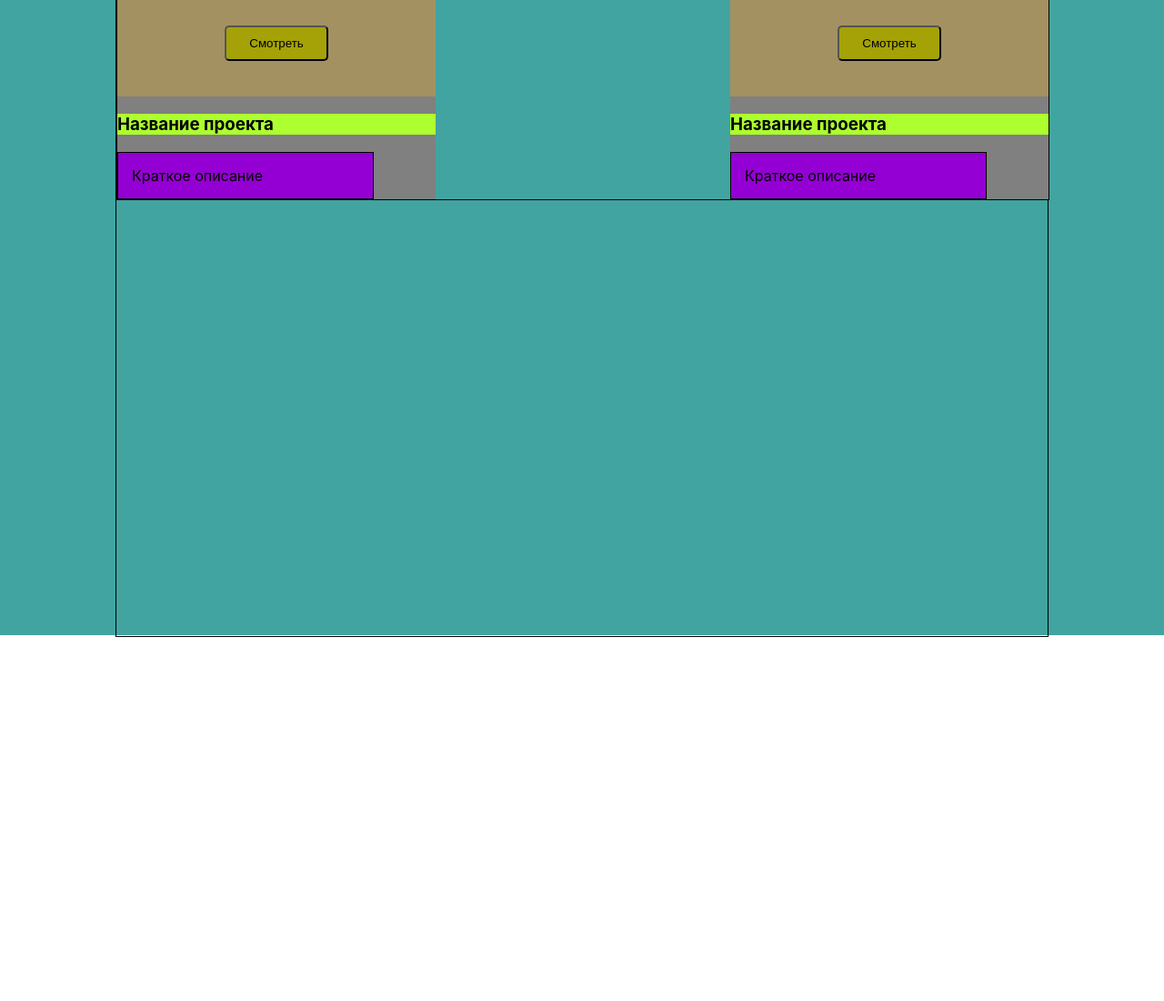
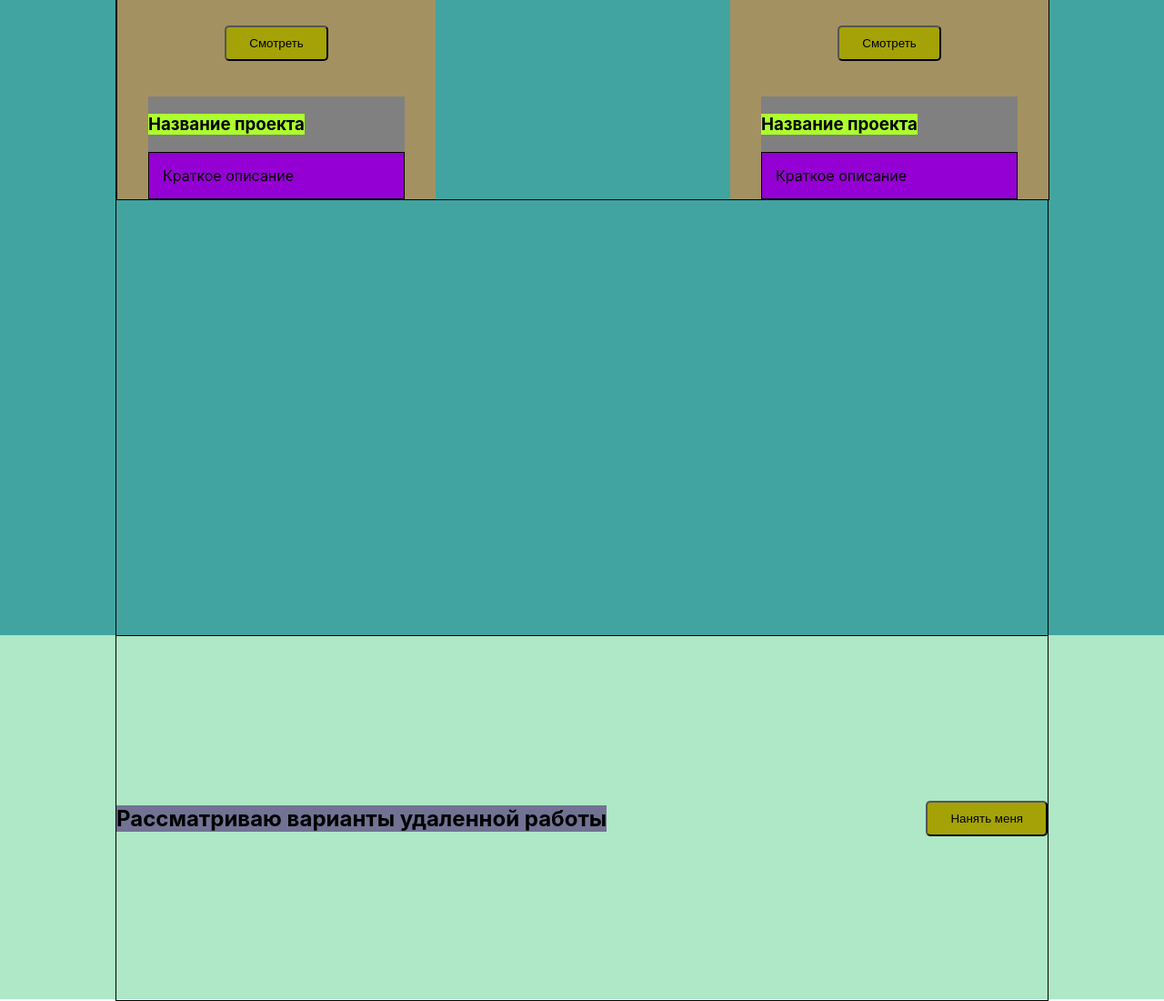
Before and after one commit to VladKravets/CV, a React (Create React App) app: page / in a window 1280 px wide. Shown: the part 1782-2882 px from the top of the page at 91% size. Before the commit the page ends 2482 px from the top, so only its background shows below. Built offline with nearby package versions, Linux system fonts and the light colour scheme.

Commit message:
add deploy and fix code

```diff
--- a/package.json
+++ b/package.json
@@ -1,11 +1,13 @@
 {
   "name": "my-cv",
+  "homepage": "https://VladKravets.github.io/CV",
   "version": "0.1.0",
   "private": true,
   "dependencies": {
     "@testing-library/jest-dom": "^5.14.1",
     "@testing-library/react": "^12.0.0",
     "@testing-library/user-event": "^13.2.1",
+    "gh-pages": "^3.2.3",
     "react": "^18.0.0",
     "react-dom": "^18.0.0",
     "react-scripts": "5.0.0",
@@ -15,7 +17,9 @@
     "start": "react-scripts start",
     "build": "react-scripts build",
     "test": "react-scripts test",
-    "eject": "react-scripts eject"
+    "eject": "react-scripts eject",
+    "predeploy": "npm run build",
+    "deploy": "gh-pages -d build"
   },
   "eslintConfig": {
     "extends": [
--- a/src/App.js
+++ b/src/App.js
@@ -3,6 +3,7 @@ import {Header} from "./Header/Header";
 import {Main} from "./Main/Main";
 import {Skills} from "./Skills/Skills";
 import {Projects} from "./Projects/Projects";
+import {Work} from "./Work/Work";
 
 function App() {
     return (
@@ -11,6 +12,7 @@ function App() {
             <Main/>
             <Skills/>
             <Projects/>
+            <Work/>
         </div>
     );
 }
--- a/src/Projects/Project/Project.module.css
+++ b/src/Projects/Project/Project.module.css
@@ -19,7 +19,7 @@
 .title{
     text-align: left;
     background-color: greenyellow;
-    width: 350px;
+    width: max-content;
 }
 .text{
     margin: 0;
--- /dev/null
+++ b/src/Work/Work.js
@@ -0,0 +1,16 @@
+import React from 'react';
+import styleContainer from "../comman/styles/Container.module.css";
+import {Button} from "../comman/Button/Button";
+import style from './Work.module.css'
+
+
+export const Work = () => {
+    return (
+        <div className={style.workBlock}>
+            <div className={styleContainer.container}>
+                <h2 className={style.title}>Рассматриваю варианты удаленной работы</h2>
+                <Button name={'Нанять меня'}/>
+            </div>
+        </div>
+    );
+};
--- /dev/null
+++ b/src/Work/Work.module.css
@@ -0,0 +1,9 @@
+.workBlock{
+    height: 50vh;
+    background-color: #aee8c6;
+
+}
+.title{
+    background-color: #727294;
+
+}
```
